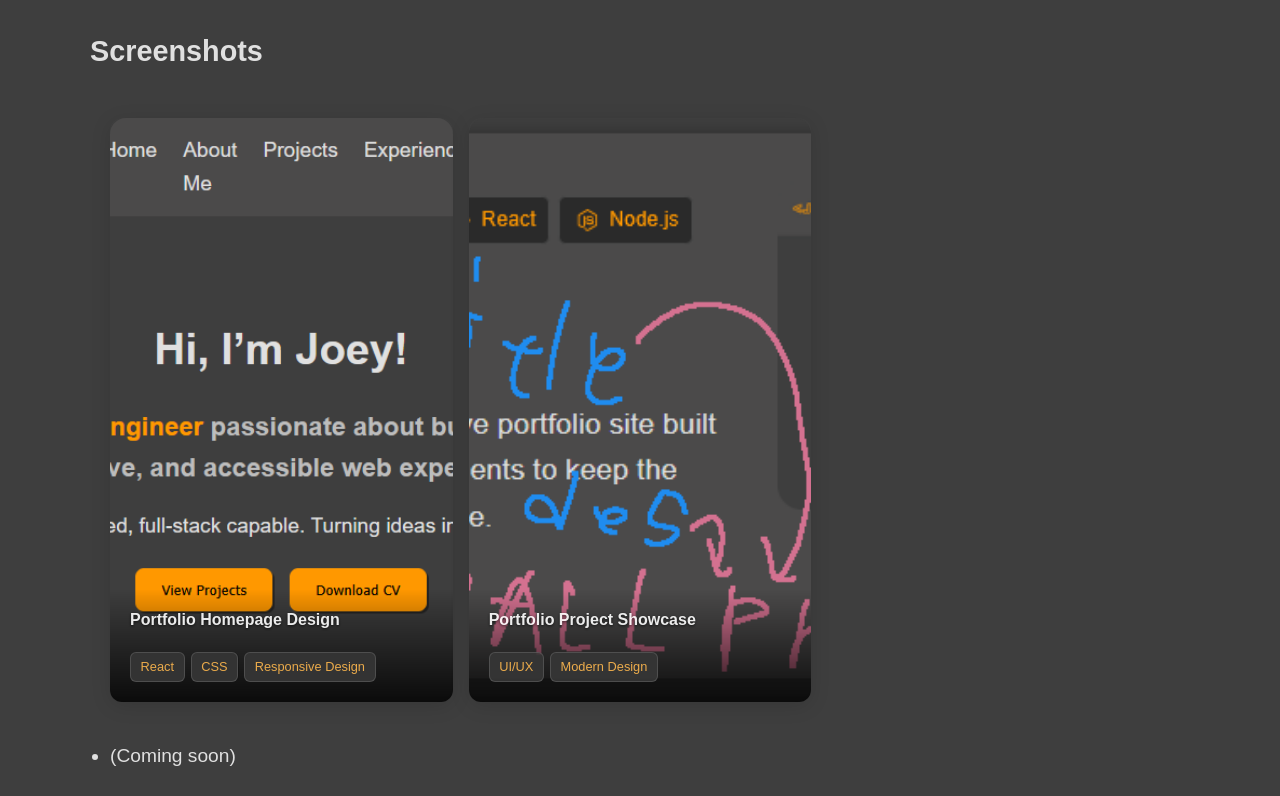
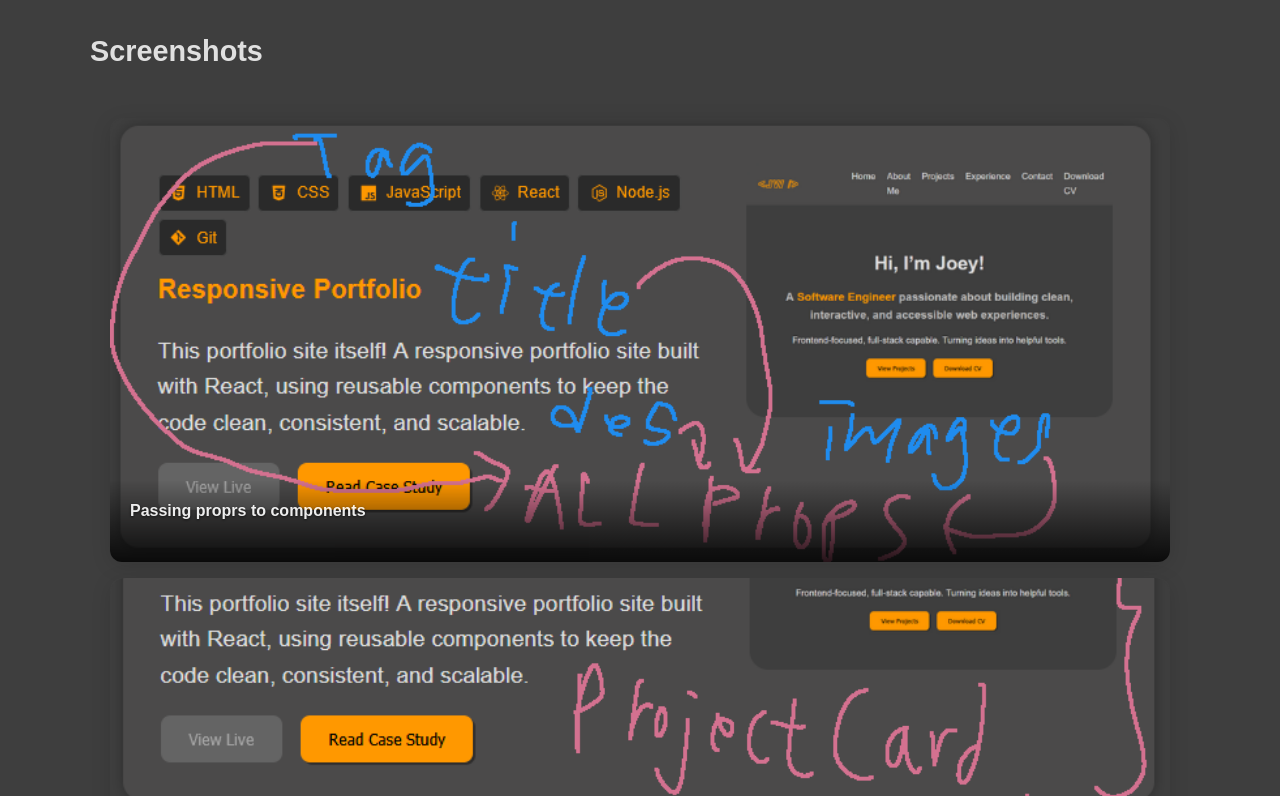
Before and after one commit to w0nght/jowee_portfolio, a React (Create React App) app: page /projects/portfolio in a window 1280 px wide. Shown: the part 2524-3320 px from the top of the page. Built offline with nearby package versions, Linux system fonts and the light colour scheme; the HTML template or start-up script is replaced by a standard one.

Commit message:
Add images into case study

```diff
--- a/src/components/Gallery.js
+++ b/src/components/Gallery.js
@@ -49,17 +49,15 @@ const CustomGallery = ({ images }) => {
   return (
     <div className="custom-gallery">
       {images.map((media, index) => {
-        // Ensure width and height are numbers, not strings
-        const width =
-          typeof media.width === "string" ? parseInt(media.width) : media.width;
-        const height =
-          typeof media.height === "string"
-            ? parseInt(media.height)
-            : media.height;
+        const width = media.width;
+        const height = media.height;
+        const aspectRatio = width / height;
+        const itemHeight = Math.round(height / (width / 300)); // base calculation
 
-        // Calculate aspect ratio safely
-        const aspectRatio = width && height ? width / height : 4 / 3; // Fallback
-        const itemHeight = Math.round((height / (width / 300)) * 0.8); // Adjusted calculation
+        // Landscape images can span full row if desired
+        const isFullWidth =
+          media.orientation === "landscape" && width / height > 1.5;
+        const gridColumnSpan = isFullWidth ? "1 / -1" : "auto";
 
         return (
           <div
@@ -68,6 +66,7 @@ const CustomGallery = ({ images }) => {
             style={{
               "--item-height": itemHeight,
               "--aspect-ratio": aspectRatio,
+              gridColumn: gridColumnSpan, // <-- span full row if landscape
             }}
             data-type={media.type}
             onMouseEnter={() => handleMouseEnter(index)}
@@ -123,7 +122,7 @@ const CustomGallery = ({ images }) => {
                 height={height}
                 loading="lazy"
                 style={{
-                  aspectRatio: `${width}/${height}`,
+                  aspectRatio: `${media.width}/${media.height}`,
                   backgroundColor: "#f0f0f0", // Light fallback for images
                 }}
                 onError={(e) => {
--- a/src/data/caseStudyImages.js
+++ b/src/data/caseStudyImages.js
@@ -2,93 +2,68 @@ import { IMAGE_PATHS, createMedia } from "./imagePaths";
 
 const { SCRABBLE, PORTFOLIO } = IMAGE_PATHS;
 // SYMBIO, TAFEQLD
+
+// Landscape, full width 1600x900
+// Portrait, half width 800x1200
+// Square, third width 600x600
 export const scrabbleHelperImages = [
-  createMedia(SCRABBLE, "dark_mode_view_1.png", 800, 700, "Dark mode", []),
-  createMedia(
-    SCRABBLE,
-    "light_mode_view_1.png",
-    800,
-    600,
-    "Light mode",
-    [],
-    "image" // Specify type
-  ),
+  createMedia(SCRABBLE, "dark_mode_view_1.png", 800, 700, "Dark mode"),
+  createMedia(SCRABBLE, "light_mode_view_1.png", 800, 600, "Light mode"),
   createMedia(
     SCRABBLE,
     "scrabblehelper_demo_vid_720.mp4",
     800,
-    600,
+    700,
     "Scrabble Helper App Demo ",
     [],
     "video", // Specify type
     false // Optional: autoplay on hover, false is better
   ),
+  createMedia(SCRABBLE, "light_mode_view_2.png", 800, 600, "Search result"),
+  createMedia(SCRABBLE, "sh_wild_result_1.png", 600, 400, "Wildcard Results"),
+  createMedia(SCRABBLE, "dark_mode_view_2.png", 800, 660, "Search results"),
+  createMedia(
+    SCRABBLE,
+    "sh_word_filter_1.png",
+    880,
+    460,
+    "Word length and required letters filtering"
+  ),
   createMedia(
     SCRABBLE,
     "sh_result_sorting_1.png",
-    800,
-    300,
-    "Sort results (Score, Length, Alphabetical)",
-    []
-  ),
-  createMedia(
-    SCRABBLE,
-    "light_mode_view_2.png",
-    800,
-    600,
-    "Search result",
-    [],
-    "image" // Specify type
+    1000,
+    500,
+    "Sort results (Score, Length, Alphabetical)"
   ),
   createMedia(
     SCRABBLE,
     "sh_dict_sort_1.png",
     800,
     300,
-    "Dictionary selection with caching for fast switching (Collins 2019, OTCWL 2016, SOWPODS)",
-    []
+    "Dictionary selection with caching for fast switching (Collins 2019, OTCWL 2016, SOWPODS)"
   ),
-  createMedia(
-    SCRABBLE,
-    "sh_wild_result_1.png",
-    900,
-    400,
-    "Wildcard Results",
-    []
-  ),
-  createMedia(
-    SCRABBLE,
-    "sh_wild_result_2.png",
-    800,
-    300,
-    "Wildcard Results",
-    []
-  ),
-  createMedia(
-    SCRABBLE,
-    "sh_word_filter_1.png",
-    800,
-    260,
-    "Word length and required letters filtering",
-    []
-  ),
-  createMedia(SCRABBLE, "dark_mode_view_2.png", 800, 700, "Search results", []),
+  createMedia(SCRABBLE, "sh_wild_result_1.png", 900, 400, "Wildcard Results"),
+  createMedia(SCRABBLE, "sh_wild_result_2.png", 820, 520, "Wildcard Results"),
+
   // Add more images...
 ];
 
 export const portfolioImages = [
-  createMedia(PORTFOLIO, "my_ss_1.png", 800, 600, "Portfolio Homepage Design", [
-    "React",
-    "CSS",
-    "Responsive Design",
-  ]),
   createMedia(
     PORTFOLIO,
     "my_ss_2.png",
-    800,
-    600,
-    "Portfolio Project Showcase",
-    ["UI/UX", "Modern Design"]
+    1600,
+    740,
+    "Passing proprs to components"
   ),
+  createMedia(
+    PORTFOLIO,
+    "my_ss_3.png",
+    1600,
+    860,
+    "Custom component can be reused!"
+  ),
+
   // Add more images...
 ];
--- a/src/data/imagePaths.js
+++ b/src/data/imagePaths.js
@@ -9,16 +9,20 @@ export const IMAGE_PATHS = {
 export const createMedia = (
   basePath,
   filename,
-  width,
-  height,
+  width, // natural width
+  height, // natural height
   caption,
   tags = [],
   type = "image",
   autoplayOnHover = false
-) => ({
+) => {
+  const orientation = width >= height ? "landscape" : "portrait";
+
+  return {
     src: `${basePath}${filename}`,
     width,
     height,
+    orientation,
     caption,
     type, // 'image' or 'video'
     autoplayOnHover,
@@ -27,4 +31,5 @@ export const createMedia = (
           typeof tag === "string" ? { value: tag, title: tag } : tag
         )
       : [],
-});
+  };
+};
```
Lines whose indentation alone changed are shown as unchanged.
